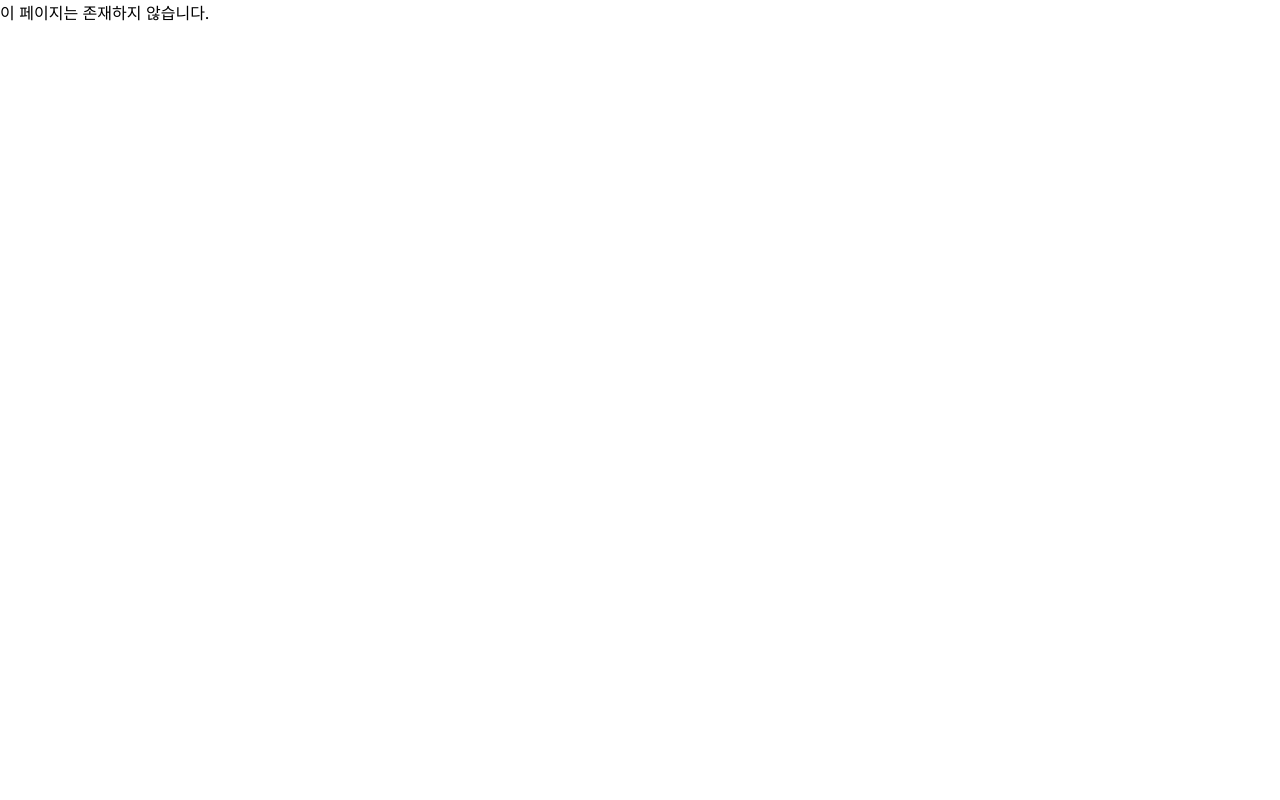
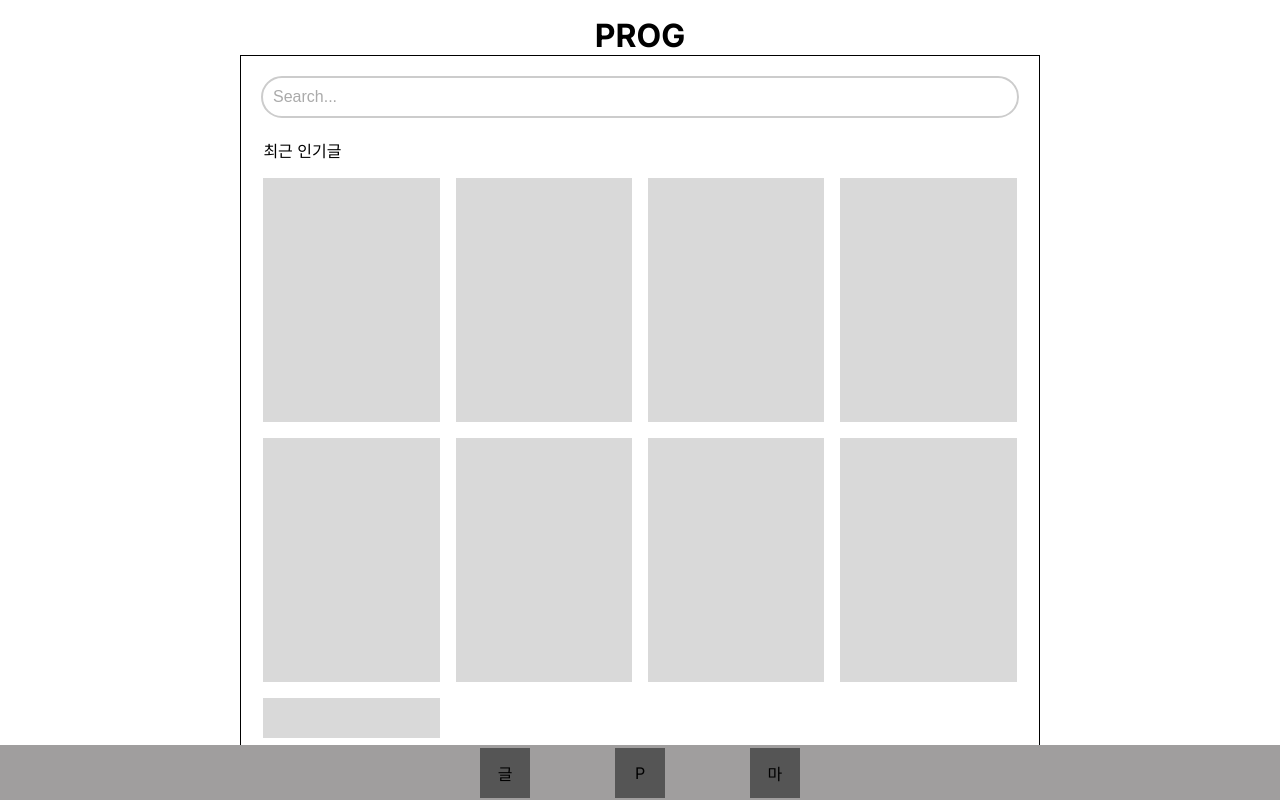
Before and after one commit to pr0-g/frontend, a Next.js app: page /ranking/recent in a window 1280 px wide. Before the commit this address had no page. Built offline with nearby package versions, Linux system fonts and the light colour scheme.

Commit message:
feat: 최근인기글페이지 View 생성

```diff
--- /dev/null
+++ b/src/app/ranking/recent/_components/RecentRankingSection.tsx
@@ -0,0 +1,26 @@
+import styles from "./recentRankingSection.module.css";
+
+interface Writings {
+  title: string;
+  imageUrl: string;
+}
+
+interface RecentRankingProps {
+  recentRankingList: Writings[];
+}
+
+export default function RecentRankingSection({
+  recentRankingList,
+}: RecentRankingProps) {
+  return (
+    <div className={styles.recentRankingContainer}>
+      <div className={styles.items}>
+        {recentRankingList.map((writing, index) => (
+          <div className={styles.item} key={index}>
+            {writing.imageUrl}
+          </div>
+        ))}
+      </div>
+    </div>
+  );
+}
--- /dev/null
+++ b/src/app/ranking/recent/_components/recentRankingSection.module.css
@@ -0,0 +1,27 @@
+.recentRankingContainer {
+  width: inherit;
+  padding: 1rem 0.4rem 0 0.4rem;
+}
+
+.items {
+  display: grid;
+  grid-template-columns: repeat(4, 1fr);
+  gap: clamp(0.5rem, 2vw, 1rem);
+  padding: 0 1rem 1rem 1rem;
+  overflow-y: auto;
+  max-height: 70vh;
+  scrollbar-width: none;
+  -ms-overflow-style: none;
+}
+
+.items::-webkit-scrollbar {
+  display: none;
+}
+
+.item {
+  aspect-ratio: 1.3 / 1.8;
+  background-color: #d9d9d9;
+  display: flex;
+  justify-content: center;
+  align-items: center;
+}
--- /dev/null
+++ b/src/app/ranking/recent/page.tsx
@@ -0,0 +1,55 @@
+import RecentRankingSection from "./_components/RecentRankingSection";
+import styles from "./recent.module.css";
+
+interface Writings {
+  title: string;
+  imageUrl: string;
+}
+
+const writingsData: Writings[] = [
+  {
+    title: "The Great Gatsby",
+    imageUrl: "",
+  },
+  {
+    title: "To Kill a Mockingbird",
+    imageUrl: "",
+  },
+  {
+    title: "1984",
+    imageUrl: "",
+  },
+  {
+    title: "Pride and Prejudice",
+    imageUrl: "",
+  },
+  {
+    title: "The Catcher in the Rye",
+    imageUrl: "",
+  },
+  {
+    title: "Moby Dick",
+    imageUrl: "",
+  },
+  {
+    title: "War and Peace",
+    imageUrl: "",
+  },
+  {
+    title: "The Hobbit",
+    imageUrl: "",
+  },
+  {
+    title: "Brave New World",
+    imageUrl: "",
+  },
+];
+
+export default function Recent() {
+  return (
+    <>
+      <div className={styles.title}>최근 인기글</div>
+      <RecentRankingSection recentRankingList={writingsData} />
+    </>
+  );
+}
--- /dev/null
+++ b/src/app/ranking/recent/recent.module.css
@@ -0,0 +1,4 @@
+.title {
+  width: inherit;
+  padding-left: 1.4rem;
+}
```
